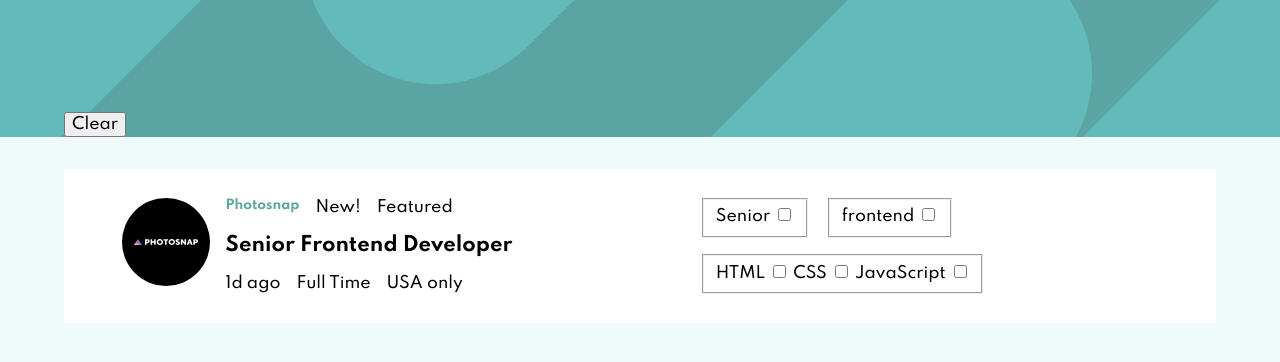
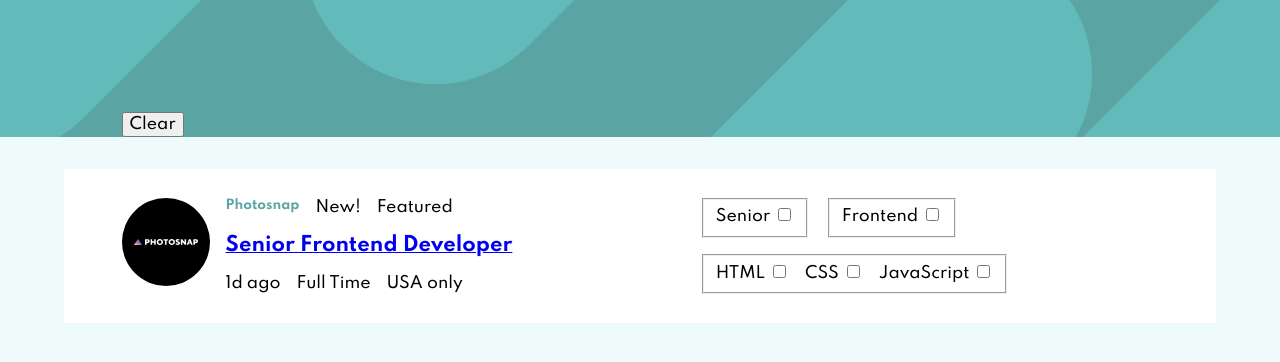
Before and after one commit to dwhenson/frontendmentor-static-jobs, a website: page index.html in a window 1280 px wide. Drawn offline with Linux system fonts and the light colour scheme.

Commit message:
✨ IMPROVE: HTML filters box structure

```diff
--- a/index.html
+++ b/index.html
@@ -16,8 +16,11 @@
 
 	<body class="center-content flow-section">
 		<header class="header">
-			<div class="filters container">
+			<div class="container">
+				<div class="filter container">
+					<div class="filters"></div>
 					<button type="button">Clear</button>
+				</div>
 			</div>
 		</header>
 		<main class="container flow-section">
@@ -28,31 +31,41 @@
 					<p class="highlight">New!</p>
 					<p class="promoted">Featured</p>
 				</div>
-				<h3>Senior Frontend Developer</h3>
+				<h3><a href="/">Senior Frontend Developer</a></h3>
 				<div class="split">
 					<p class="age">1d ago</p>
 					<p class="time">Full Time</p>
 					<p class="location">USA only</p>
 				</div>
 				<form class="form split">
-					<fieldset>
+					<fieldset class="split">
 						<legend class="visually-hidden">Level</legend>
-						<label for="senior">Senior</label>
+						<label for="senior"
+							>Senior
 							<input id="senior" type="checkbox" />
+						</label>
 					</fieldset>
-					<fieldset>
+					<fieldset class="split">
 						<legend class="visually-hidden">Role</legend>
-						<label for="frontend">frontend</label>
+						<label for="frontend"
+							>Frontend
 							<input id="frontend" type="checkbox" />
+						</label>
 					</fieldset>
-					<fieldset>
+					<fieldset class="split">
 						<legend class="visually-hidden">Languages</legend>
-						<label for="html">HTML</label>
+						<label for="html"
+							>HTML
 							<input id="html" type="checkbox" />
-						<label for="css">CSS</label>
+						</label>
+						<label for="css"
+							>CSS
 							<input id="css" type="checkbox" />
-						<label for="javascript">JavaScript</label>
+						</label>
+						<label for="javascript"
+							>JavaScript
 							<input id="javascript" type="checkbox" />
+						</label>
 					</fieldset>
 				</form>
 			</div>
```
Lines whose indentation alone changed are shown as unchanged.
